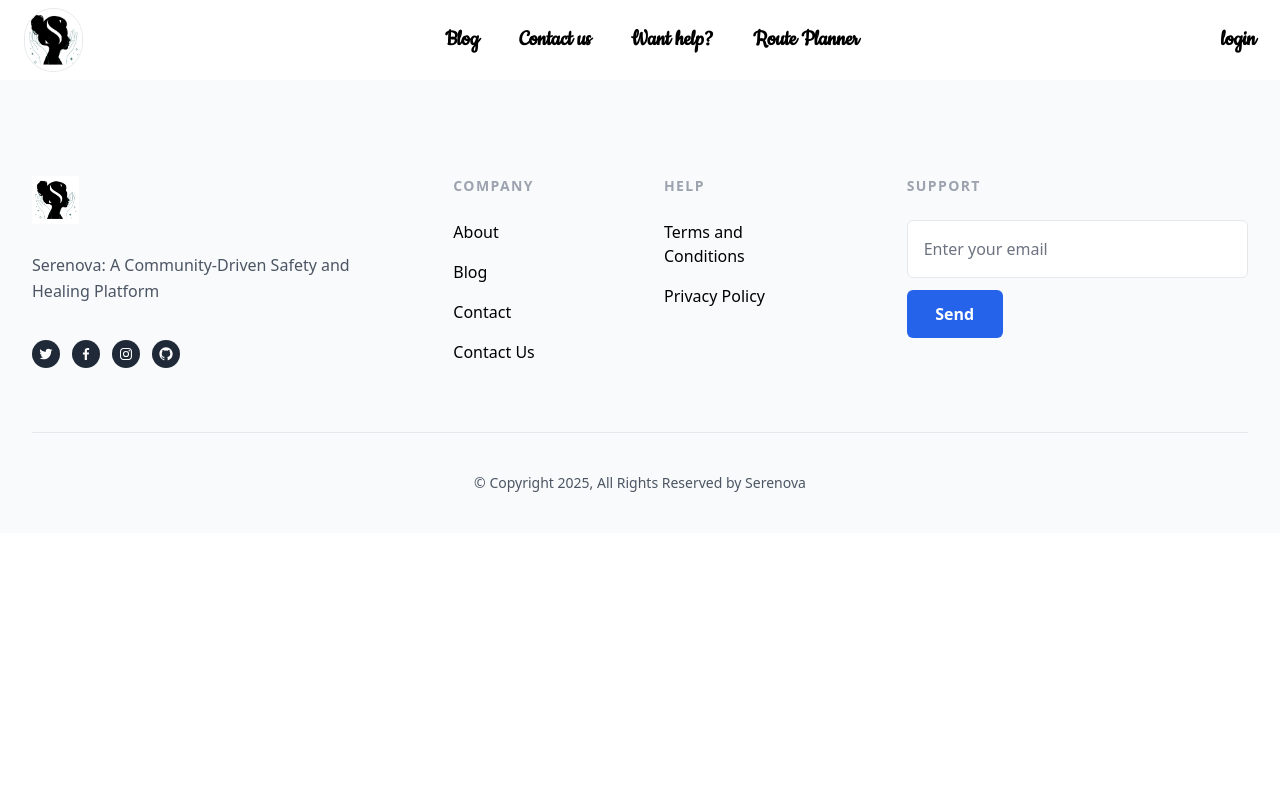
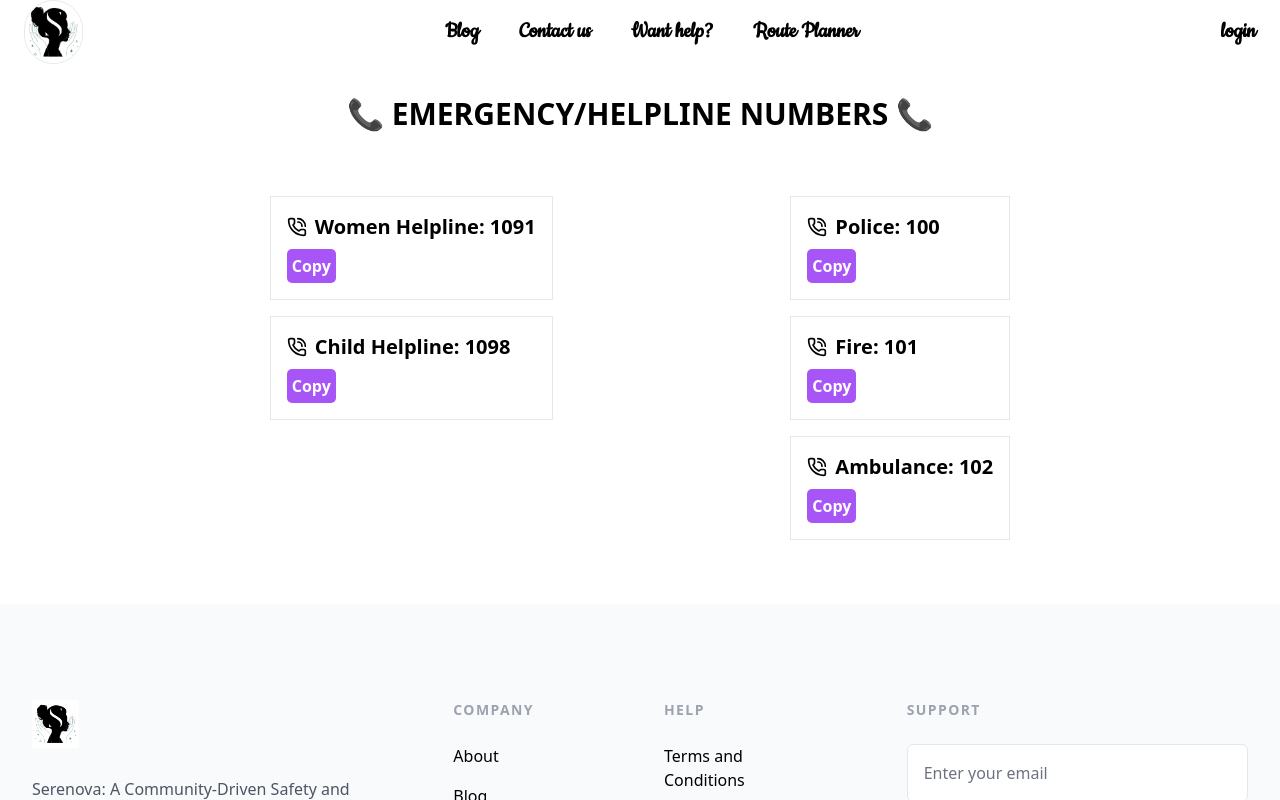
Before and after one commit to Aryan030204/Serenova-Empowering-Women--Protecting-Futures, a React (Vite) app in the folder client/: page /help in a window 1280 px wide. Shown: the top 800 px of the page. Built offline with nearby package versions, Linux system fonts and the light colour scheme; a web font is replaced by a local one.

Commit message:
contact us and help pages updated

```diff
--- /dev/null
+++ b/client/src/components/ContactForm.jsx
@@ -0,0 +1,47 @@
+import React from "react";
+
+const ContactForm = () => {
+  return (
+    <div className="max-w-lg mx-auto border border-purple-500 p-6 rounded-lg">
+      <form>
+        <div className="space-y-4">
+          <input
+            type="text"
+            placeholder="First Name"
+            className="w-full p-3 border rounded-md bg-gray-100 focus:outline-none"
+          />
+          <input
+            type="text"
+            placeholder="Last Name"
+            className="w-full p-3 border rounded-md bg-gray-100 focus:outline-none"
+          />
+          <input
+            type="email"
+            placeholder="Email Address"
+            className="w-full p-3 border rounded-md bg-gray-100 focus:outline-none"
+          />
+          <input
+            type="tel"
+            placeholder="Phone Number"
+            className="w-full p-3 border rounded-md bg-gray-100 focus:outline-none"
+          />
+          <textarea
+            placeholder="your query"
+            className="w-full p-3 border rounded-md bg-gray-100 focus:outline-none h-24 resize-none"
+          />
+        </div>
+
+        <p className="mt-4 text-gray-600">How can we help you?</p>
+
+        <button
+          type="submit"
+          className="w-full bg-red-600 text-white px-4 py-3 mt-4 rounded-md font-semibold"
+        >
+          SEND MESSAGE
+        </button>
+      </form>
+    </div>
+  );
+};
+
+export default ContactForm;
--- /dev/null
+++ b/client/src/components/ContactLeft.jsx
@@ -0,0 +1,41 @@
+/* eslint-disable react/no-unescaped-entities */
+import React from "react";
+import rightArrow from "../assets/rightArrow.png";
+
+const ContactLeft = () => {
+  return (
+    <div className="flex flex-col w-1/2 gap-[2rem]">
+      <div className="flex flex-col gap-[4rem]">
+        <div className="w-full">
+          <h1 className="text-3xl mb-3 font-semibold text-purple-700">CONTACT</h1>
+          <p className="font-bold text-5xl mb-2">
+            REACH OUT AND <br /> <span className="text-purple-800">CONNECT</span>
+          </p>
+          <p className="font-semibold text-xl">Let's collaborate to make your journeys safer and smarter!</p>
+        </div>
+        <div className="w-full">
+          <h1 className="font-bold text-xl">
+            Don't hesitate—discover how we <br /> can enhance your travel safety
+            and efficiency:
+          </h1>
+          <ul className="flex flex-col mt-[2rem] gap-4 text-lg font-semibold">
+            <li className="flex items-center gap-[1rem]">
+              <img src={rightArrow} />
+              <p>Schedule a call or demo</p>
+            </li>
+            <li className="flex items-center gap-[1rem]">
+              <img src={rightArrow} />
+              <p>Learn more about careers</p>
+            </li>
+            <li className="flex items-center gap-[1rem]">
+              <img src={rightArrow} />
+              <p>Ask general questions</p>
+            </li>
+          </ul>
+        </div>
+      </div>
+    </div>
+  );
+};
+
+export default ContactLeft;
--- a/client/src/pages/ContactUs.jsx
+++ b/client/src/pages/ContactUs.jsx
@@ -1,9 +1,12 @@
 import React from 'react'
+import ContactLeft from '../components/ContactLeft'
+import ContactForm from '../components/ContactForm'
 
 const ContactUs = () => {
   return (
-    <div>
-
+    <div className='flex flex-wrap md:gap-[4rem] justify-evenly my-2 items-center gap-2 p-[6rem]'>
+      <ContactLeft/>
+      <ContactForm/>
     </div>
   )
 }
--- a/client/src/pages/Help.jsx
+++ b/client/src/pages/Help.jsx
@@ -1,11 +1,82 @@
-import React from 'react'
+import { PhoneCall } from "lucide-react";
 
 const Help = () => {
+  const copyNumber = (num) => {
+    navigator.clipboard.writeText(num);
+  };
   return (
-    <div>
+    <div className="flex flex-col gap-[2rem] my-[2rem]">
+      <h1 className="text-center text-3xl font-bold">
+        📞 EMERGENCY/HELPLINE NUMBERS 📞
+      </h1>
+      <div className="flex justify-evenly items-start p-[2rem]">
+        <div className="flex flex-col gap-4">
+          <div className="flex flex-col gap-2 border p-4">
+            <div className="flex gap-2 items-center">
+              <PhoneCall size={20} />
+              <h1 className="text-xl font-semibold women">
+                Women Helpline: 1091
+              </h1>
+            </div>
+            <div>
+              <button
+                className="bg-purple-500 rounded-[5px] p-[5px] text-center text-white font-bold copyWomen"
+                onClick={copyNumber(1091)}
+              >
+                Copy
+              </button>
+            </div>
+          </div>
+          <div className="flex flex-col gap-2 border p-4">
+            <div className="flex gap-2 items-center">
+              <PhoneCall size={20} />
+              <h1 className="text-xl font-semibold">Child Helpline: 1098</h1>
+            </div>
+            <div>
+              <button className="bg-purple-500 rounded-[5px] p-[5px] text-center text-white font-bold" onClick={copyNumber(1098)}>
+                Copy
+              </button>
+            </div>
+          </div>
+        </div>
+        <div className="flex flex-col gap-4">
+          <div className="flex flex-col gap-2 border p-4">
+            <div className="flex gap-2 items-center">
+              <PhoneCall size={20} />
+              <h1 className="text-xl font-semibold">Police: 100</h1>
+            </div>
+            <div>
+              <button className="bg-purple-500 rounded-[5px] p-[5px] text-center text-white font-bold" onClick={copyNumber(100)}>
+                Copy
+              </button>
+            </div>
+          </div>
+          <div className="flex flex-col gap-2 border p-4">
+            <div className="flex gap-2 items-center">
+              <PhoneCall size={20} />
+              <h1 className="text-xl font-semibold">Fire: 101</h1>
+            </div>
+            <div>
+              <button className="bg-purple-500 rounded-[5px] p-[5px] text-center text-white font-bold" onClick={copyNumber(101)}>
+                Copy
+              </button>
+            </div>
+          </div>
+          <div className="flex flex-col gap-2 border p-4">
+            <div className="flex gap-2 items-center">
+              <PhoneCall size={20} />
+              <h1 className="text-xl font-semibold">Ambulance: 102</h1>
+            </div>
+            <div>
+              <button className="bg-purple-500 rounded-[5px] p-[5px] text-center text-white font-bold" onClick={copyNumber(102)}>
+                Copy
+              </button>
+            </div>
+          </div>
+        </div>
+      </div>
+    </div>
+  );
+};
 
-    </div>
-  )
-}
-
-export default Help
+export default Help;
```
Also changed, not shown: client/src/assets/rightArrow.png (added), 1 other file (tests, documents, lock files or other folders).
